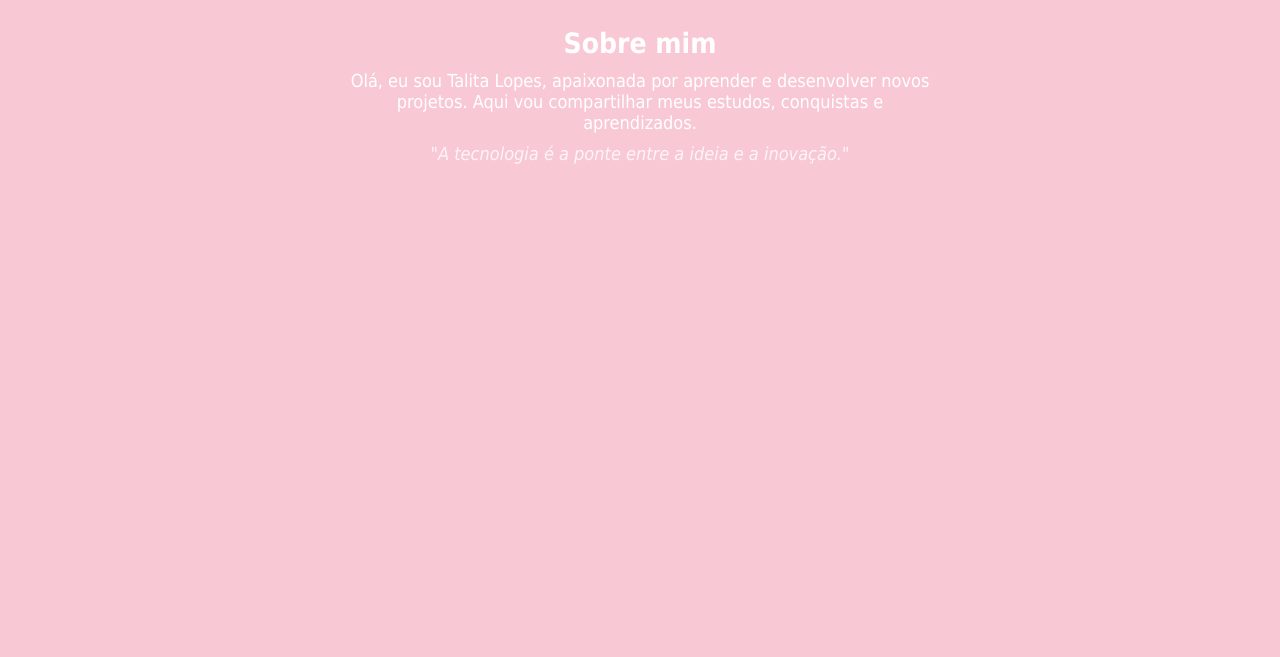
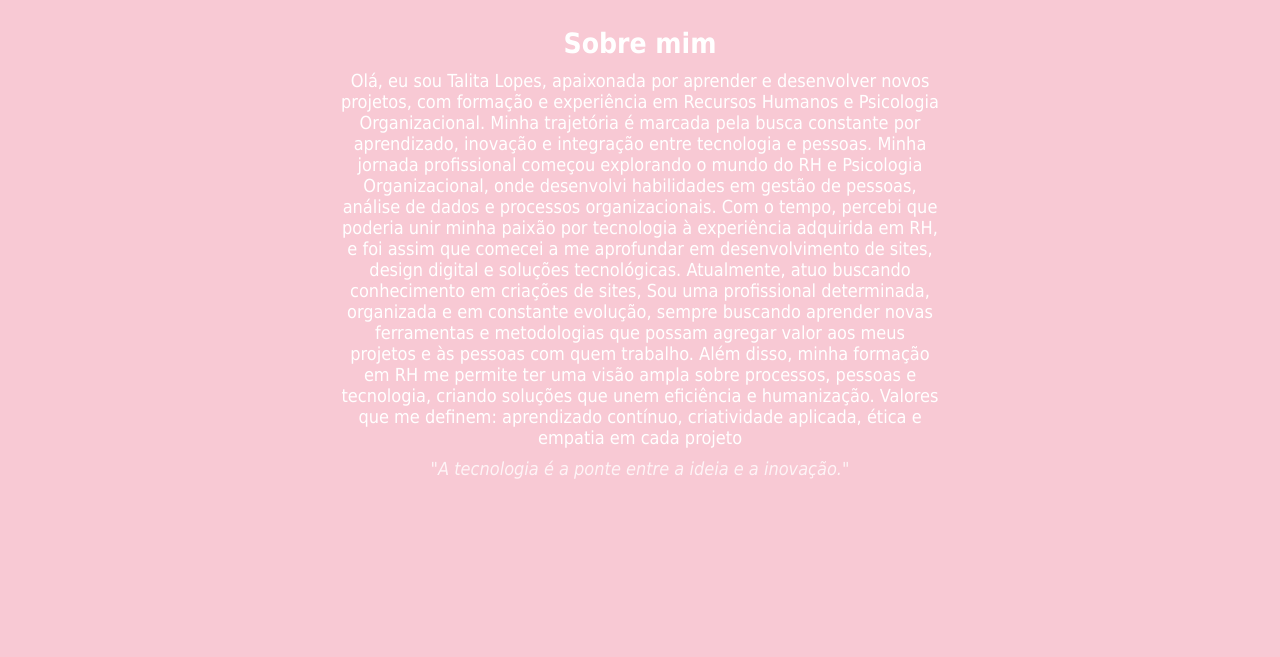
Before and after one commit to talitaestevam1993-bit/Talita-Lopes, a plain HTML site: page index.html in a window 1280 px wide. Shown: the part 143-800 px from the top of the page. Drawn offline with Linux system fonts and the light colour scheme.

Commit message:
Update index.html

```diff
--- a/index.html
+++ b/index.html
@@ -189,12 +189,15 @@
     </nav>
   </header>
 
-  <!-- Sobre mim -->
+ <!-- Sobre mim -->
   <section id="sobre">
     <img src="img/Image (2).jpeg" alt="Minha Foto">
     <h2>Sobre mim</h2>
-    <p>Olá, eu sou Talita Lopes, apaixonada por aprender e desenvolver novos projetos.
-       Aqui vou compartilhar meus estudos, conquistas e aprendizados.</p>
+    <p>Olá, eu sou Talita Lopes, apaixonada por aprender e desenvolver novos projetos, com formação e experiência em Recursos Humanos e Psicologia Organizacional. Minha trajetória é marcada pela busca constante por aprendizado, inovação e integração entre tecnologia e pessoas.
+Minha jornada profissional começou explorando o mundo do RH e Psicologia Organizacional, onde desenvolvi habilidades em gestão de pessoas, análise de dados e processos organizacionais. Com o tempo, percebi que poderia unir minha paixão por tecnologia à experiência adquirida em RH, e foi assim que comecei a me aprofundar em desenvolvimento de sites, design digital e soluções tecnológicas.
+Atualmente, atuo buscando conhecimento em criações de sites,
+Sou uma profissional determinada, organizada e em constante evolução, sempre buscando aprender novas ferramentas e metodologias que possam agregar valor aos meus projetos e às pessoas com quem trabalho. Além disso, minha formação em RH me permite ter uma visão ampla sobre processos, pessoas e tecnologia, criando soluções que unem eficiência e humanização.
+Valores que me definem: aprendizado contínuo, criatividade aplicada, ética e empatia em cada projeto</p>
     <p class="frase">"A tecnologia é a ponte entre a ideia e a inovação."</p>
   </section>
 
@@ -232,4 +235,5 @@
     <p>© 2025 - Criado por [Seu Nome]. Todos os direitos reservados.</p>
   </footer>
 </body>
+
 </html>
```
